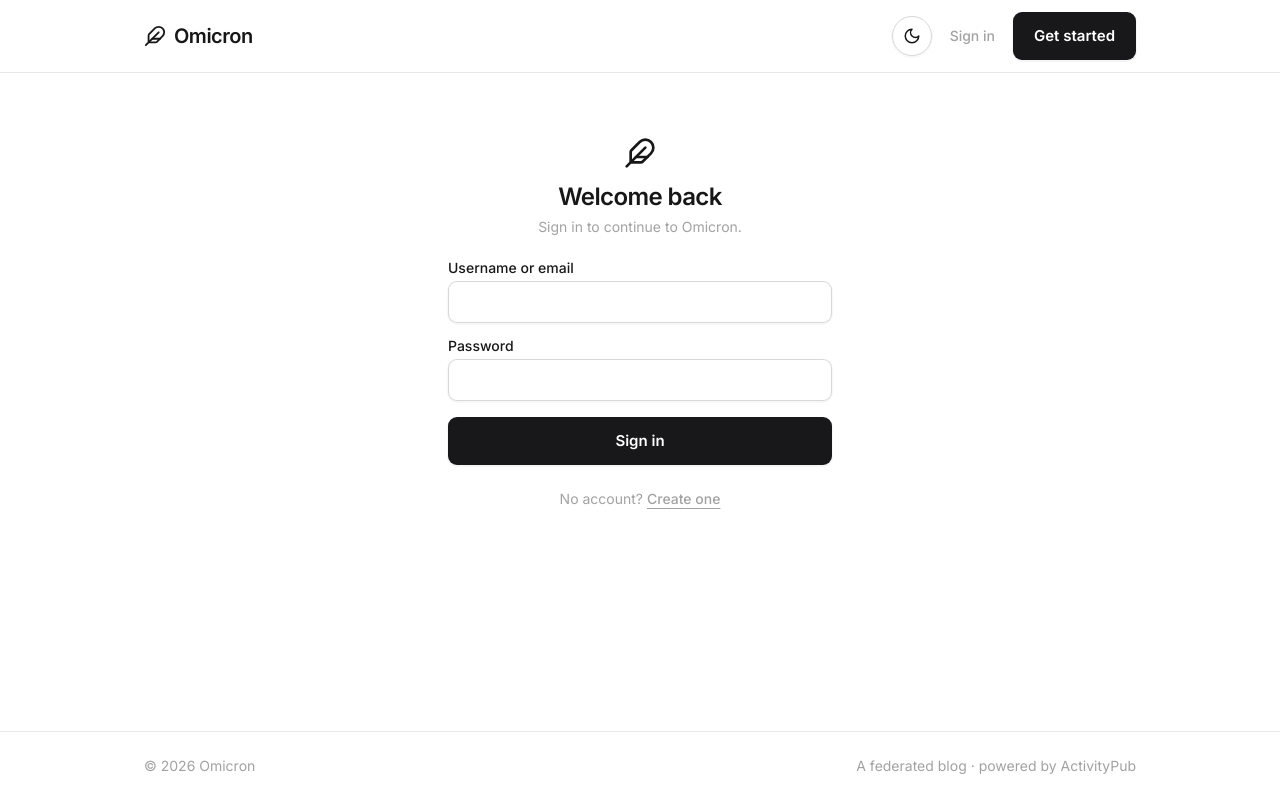
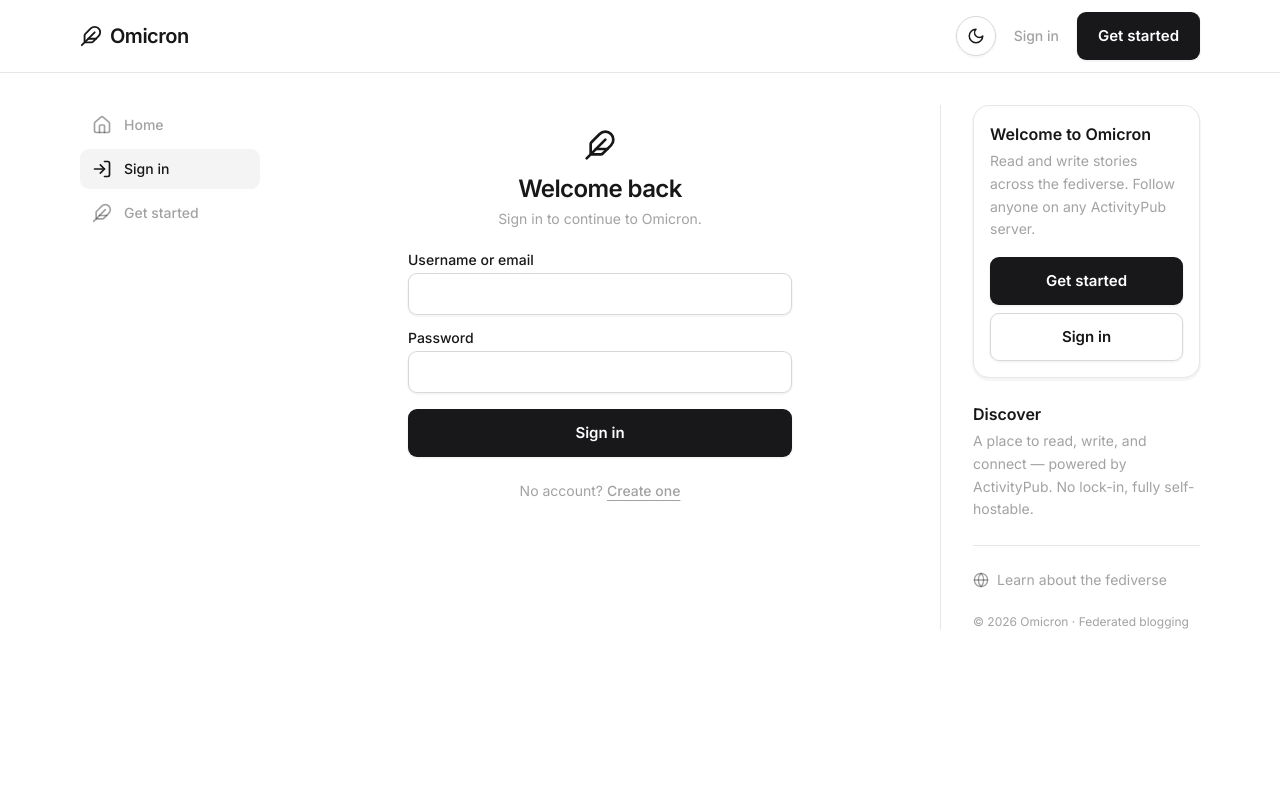
Before and after one commit to the-jk-labs/omicron, a SvelteKit app in the folder apps/frontend/: page /login in a window 1280 px wide. Built offline with nearby package versions, Linux system fonts and the light colour scheme; no server answers.

Commit message:
better layout

```diff
--- /dev/null
+++ b/apps/frontend/src/lib/components/Discover.svelte
@@ -0,0 +1,50 @@
+<script lang="ts">
+  import { env } from "$env/dynamic/public";
+  import { Separator } from "bits-ui";
+  import Button from "$lib/components/ui/Button.svelte";
+  import Icon from "$lib/components/Icon.svelte";
+  import type { User } from "$lib/types";
+
+  let { user }: { user: User | null } = $props();
+
+  const appName = env.PUBLIC_APP_NAME || "Omicron";
+</script>
+
+<aside class="flex flex-col gap-6 text-sm">
+  {#if !user}
+    <div class="rounded-card border border-border bg-background-alt p-4 shadow-card">
+      <h2 class="text-foreground text-base font-semibold">Welcome to {appName}</h2>
+      <p class="text-muted-foreground mt-1 leading-relaxed">
+        Read and write stories across the fediverse. Follow anyone on any ActivityPub
+        server.
+      </p>
+      <div class="mt-4 flex flex-col gap-2">
+        <Button href="/register" variant="solid">Get started</Button>
+        <Button href="/login" variant="outline">Sign in</Button>
+      </div>
+    </div>
+  {/if}
+
+  <div>
+    <h2 class="text-foreground text-base font-semibold">Discover</h2>
+    <p class="text-muted-foreground mt-1 leading-relaxed">
+      A place to read, write, and connect — powered by ActivityPub. No lock-in, fully
+      self-hostable.
+    </p>
+  </div>
+
+  <Separator.Root class="bg-border h-px w-full" />
+
+  <a
+    href="https://activitypub.rocks"
+    target="_blank"
+    rel="noopener noreferrer"
+    class="text-muted-foreground hover:text-foreground inline-flex items-center gap-2"
+  >
+    <Icon name="globe" size={16} /> Learn about the fediverse
+  </a>
+
+  <p class="text-muted-foreground text-xs">
+    © {new Date().getFullYear()} {appName} · Federated blogging
+  </p>
+</aside>
--- a/apps/frontend/src/lib/components/Nav.svelte
+++ b/apps/frontend/src/lib/components/Nav.svelte
@@ -30,7 +30,7 @@
 </script>
 
 <header class="sticky top-0 z-20 border-b border-border bg-background/80 backdrop-blur">
-  <nav class="mx-auto flex max-w-5xl items-center justify-between px-4 py-3">
+  <nav class="mx-auto flex max-w-6xl items-center justify-between px-4 py-3">
     <Button href="/" variant="plain" class="flex items-center gap-2 text-foreground hover:opacity-80">
       <Icon name="feather" size={22} />
       <span class="text-xl font-bold tracking-tight">{env.PUBLIC_APP_NAME || "Omicron"}</span>
--- /dev/null
+++ b/apps/frontend/src/lib/components/SideNav.svelte
@@ -0,0 +1,44 @@
+<script lang="ts">
+  import { page } from "$app/state";
+  import { Button } from "bits-ui";
+  import Icon, { type IconName } from "$lib/components/Icon.svelte";
+  import type { User } from "$lib/types";
+
+  let { user }: { user: User | null } = $props();
+
+  type Item = { label: string; href: string; icon: IconName };
+
+  const items = $derived<Item[]>(
+    user
+      ? [
+          { label: "Home", href: "/", icon: "home" },
+          { label: "Write", href: "/compose", icon: "compose" },
+          { label: "Profile", href: `/@${user.username}`, icon: "user" },
+        ]
+      : [
+          { label: "Home", href: "/", icon: "home" },
+          { label: "Sign in", href: "/login", icon: "login" },
+          { label: "Get started", href: "/register", icon: "feather" },
+        ],
+  );
+
+  function active(href: string): boolean {
+    const path = page.url.pathname;
+    return href === "/" ? path === "/" : path.startsWith(href);
+  }
+</script>
+
+<nav class="flex flex-col gap-1">
+  {#each items as item (item.href)}
+    <Button.Root
+      href={item.href}
+      class={`inline-flex h-10 items-center gap-3 rounded-input px-3 text-sm font-medium active:scale-[0.98] ${
+        active(item.href)
+          ? "bg-muted text-foreground"
+          : "text-muted-foreground hover:bg-muted hover:text-foreground"
+      }`}
+    >
+      <Icon name={item.icon} size={20} /> {item.label}
+    </Button.Root>
+  {/each}
+</nav>
--- a/apps/frontend/src/routes/+layout.svelte
+++ b/apps/frontend/src/routes/+layout.svelte
@@ -1,21 +1,34 @@
 <script lang="ts">
   import "../app.css";
-  import { env } from "$env/dynamic/public";
   import Nav from "$lib/components/Nav.svelte";
+  import SideNav from "$lib/components/SideNav.svelte";
+  import Discover from "$lib/components/Discover.svelte";
   import type { LayoutData } from "./$types";
 
   let { data, children }: { data: LayoutData; children: import("svelte").Snippet } = $props();
 </script>
 
-<div class="flex min-h-screen flex-col bg-background text-foreground">
+<div class="min-h-screen bg-background text-foreground">
   <Nav user={data.user} />
-  <main class="mx-auto w-full max-w-2xl flex-1 px-4 py-10">
-    {@render children()}
-  </main>
-  <footer class="border-t border-border">
-    <div class="mx-auto flex max-w-5xl flex-wrap items-center justify-between gap-2 px-4 py-6 text-sm text-muted-foreground">
-      <span>© {new Date().getFullYear()} {env.PUBLIC_APP_NAME || "Omicron"}</span>
-      <span>A federated blog · powered by ActivityPub</span>
+
+  <div class="mx-auto grid w-full max-w-6xl grid-cols-1 gap-8 px-4 py-8 lg:grid-cols-[180px_minmax(0,1fr)] xl:grid-cols-[180px_minmax(0,1fr)_260px]">
+    <!-- Left rail: primary navigation -->
+    <div class="hidden lg:block">
+      <div class="sticky top-20">
+        <SideNav user={data.user} />
+      </div>
     </div>
-  </footer>
+
+    <!-- Center: page content -->
+    <main class="min-w-0">
+      {@render children()}
+    </main>
+
+    <!-- Right rail: discovery -->
+    <div class="hidden xl:block">
+      <div class="sticky top-20 border-l border-border pl-8">
+        <Discover user={data.user} />
+      </div>
+    </div>
+  </div>
 </div>
--- a/apps/frontend/src/routes/+page.svelte
+++ b/apps/frontend/src/routes/+page.svelte
@@ -111,17 +111,17 @@
 {/snippet}
 
 {#if data.personalized}
-  <Tabs.Root value="for-you" onValueChange={onTabChange} class="rounded-card border-muted bg-background-alt shadow-card mb-4 w-full border p-3">
-    <Tabs.List class="rounded-9px bg-dark-10 shadow-mini-inset dark:bg-background dark:border dark:border-border grid w-full grid-cols-2 gap-1 p-1 text-sm font-semibold leading-[0.01em]">
+  <Tabs.Root value="for-you" onValueChange={onTabChange} class="w-full">
+    <Tabs.List class="mb-2 flex items-center gap-6 border-b border-border text-sm font-medium">
       <Tabs.Trigger
         value="for-you"
-        class="data-[state=active]:shadow-mini inline-flex h-8 items-center justify-center gap-1.5 rounded-[7px] bg-transparent py-2 data-[state=active]:bg-background dark:data-[state=active]:bg-muted"
+        class="text-muted-foreground data-[state=active]:text-foreground data-[state=active]:border-foreground -mb-px inline-flex items-center gap-1.5 border-b border-transparent py-3"
       >
         <Icon name="sparkles" size={16} /> For you
       </Tabs.Trigger>
       <Tabs.Trigger
         value="latest"
-        class="data-[state=active]:shadow-mini inline-flex h-8 items-center justify-center gap-1.5 rounded-[7px] bg-transparent py-2 data-[state=active]:bg-background dark:data-[state=active]:bg-muted"
+        class="text-muted-foreground data-[state=active]:text-foreground data-[state=active]:border-foreground -mb-px inline-flex items-center gap-1.5 border-b border-transparent py-3"
       >
         <Icon name="globe" size={16} /> Latest
       </Tabs.Trigger>
```
